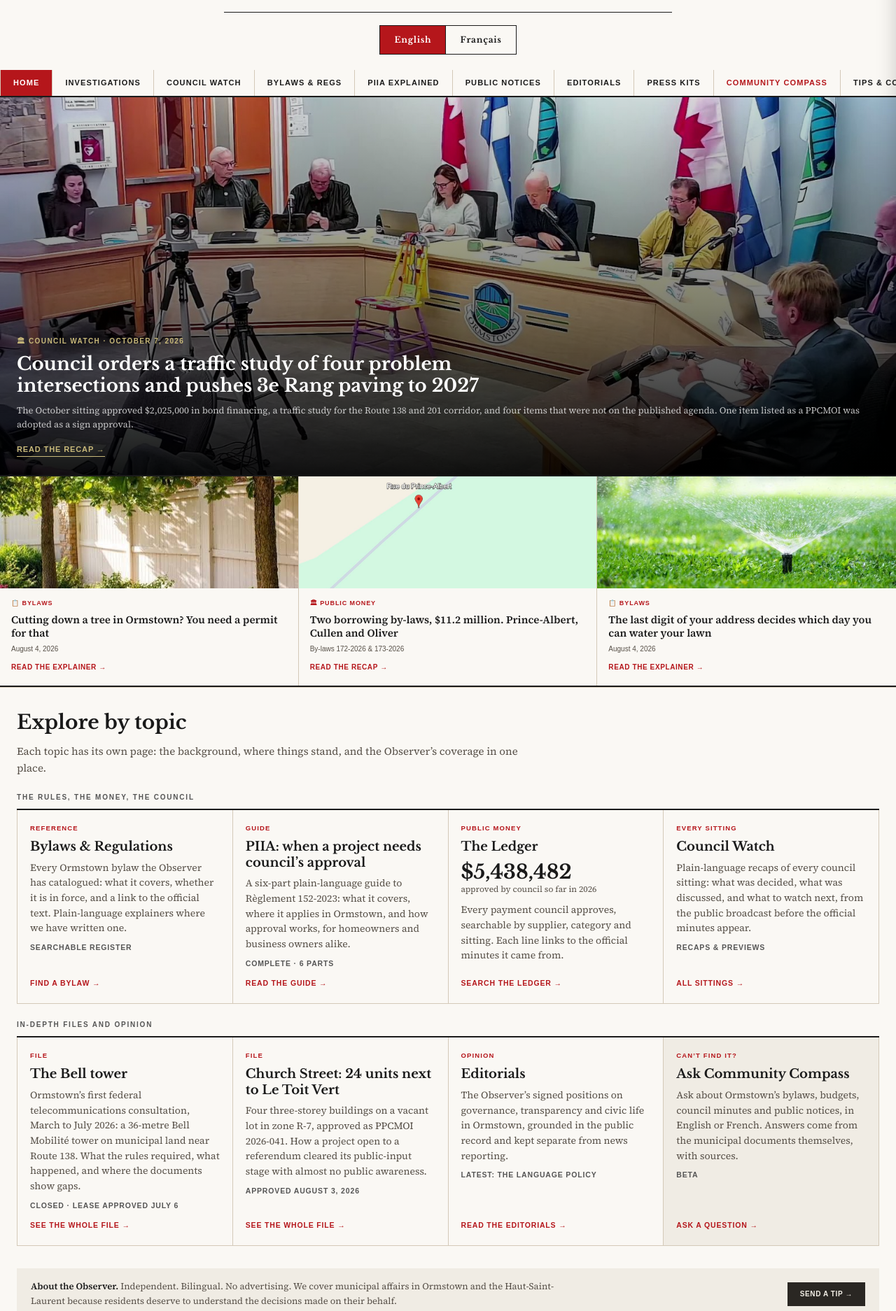
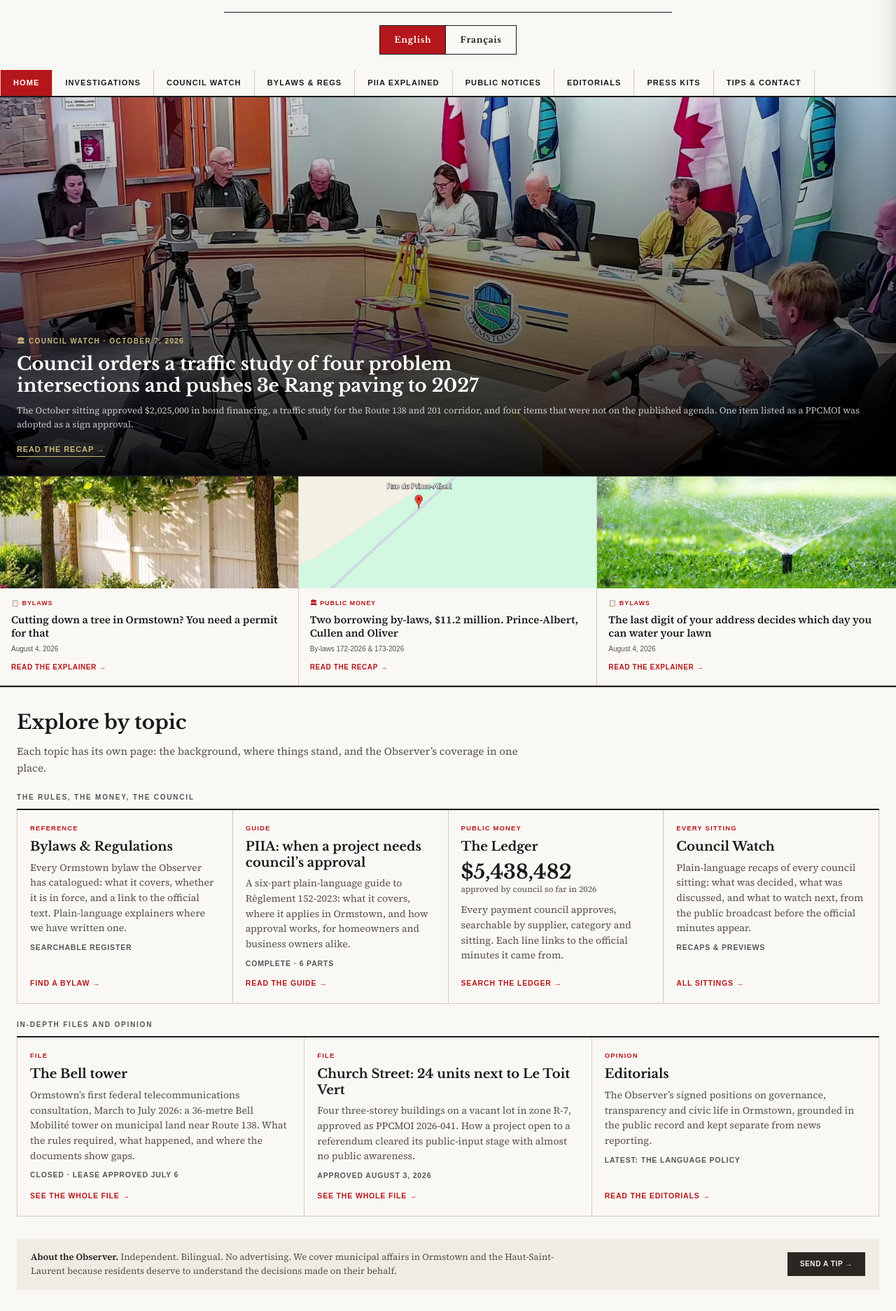
Before and after one commit to OrmstownObserver/ormstownobserver.github.io, a plain HTML site: page index.html in a window 1280 px wide. Shown: the part 173-2047 px from the top of the page at 70% size. Drawn offline with nearby package versions, Linux system fonts and the light colour scheme.

Commit message:
Hide Community Compass from the site
Removes every link to the Q&A pages (header menu, homepage nav and
"Explore by topic" card) and marks /en/ask/ and /fr/posez-une-question/
noindex, so readers stay on the bylaw explainers while Compass is built
outside this site. The pages and backend still work for anyone with the
address. The topic grid's second row goes to three columns.

Co-Authored-By: Claude Opus 5.5 <noreply@anthropic.com>

```diff
--- a/index.html
+++ b/index.html
@@ -86,20 +86,14 @@
   }
   .site-nav a:first-child { border-left: 1px solid var(--border); }
   .site-nav a:hover, .site-nav a.is-active { background: var(--accent); color: #fff; }
-  .site-nav a.nav-cc { color: var(--accent); font-weight: 700; }
-  .site-nav a.nav-cc:hover, .site-nav a.nav-cc.is-active { color: #fff; }
   /* Dark mode lifts --accent to a pale #e8686c, on which the #fff above sits
      at about 2.4:1. html.obs-ds is set by observer-header.js only on pages
      that link observer.css, which this one does. */
   html.obs-ds[data-theme=dark] .site-nav a:hover,
-  html.obs-ds[data-theme=dark] .site-nav a.is-active,
-  html.obs-ds[data-theme=dark] .site-nav a.nav-cc:hover,
-  html.obs-ds[data-theme=dark] .site-nav a.nav-cc.is-active { color: #16150f; }
+  html.obs-ds[data-theme=dark] .site-nav a.is-active { color: #16150f; }
   @media (prefers-color-scheme: dark) {
     html.obs-ds:not([data-theme=light]) .site-nav a:hover,
-    html.obs-ds:not([data-theme=light]) .site-nav a.is-active,
-    html.obs-ds:not([data-theme=light]) .site-nav a.nav-cc:hover,
-    html.obs-ds:not([data-theme=light]) .site-nav a.nav-cc.is-active { color: #16150f; }
+    html.obs-ds:not([data-theme=light]) .site-nav a.is-active { color: #16150f; }
   }
 
   /* ── HERO — Option A: full-width lead, then two secondary cards BELOW.
@@ -231,8 +225,7 @@
     font-family: sans-serif; font-size: 10.5px; font-weight: 800;
     text-transform: uppercase; letter-spacing: .08em; color: var(--accent);
   }
-  .topic-card-ask { background: var(--paper-dark); }
-  .topic-card-ask:hover { background: var(--accent-bg); }
+  .topic-grid-3 { grid-template-columns: repeat(3, minmax(0, 1fr)); }
 
   /* The Ledger card carries the CURRENT YEAR's approved total, matching what
      the ledger itself opens on. Hardcoded for speed (the homepage must not
@@ -341,9 +334,6 @@
   </a>
   <a data-href-en="/press/" data-href-fr="/press/" href="/press/">
     <span data-en>Press Kits</span><span data-fr>Dossiers de presse</span>
-  </a>
-  <a class="nav-cc" data-href-en="/en/ask/" data-href-fr="/fr/posez-une-question/" href="/en/ask/">
-    <span data-en>Community Compass</span><span data-fr>Community Compass</span>
   </a>
   <a href="mailto:ormstownobserver@gmail.com">
     <span data-en>Tips &amp; Contact</span><span data-fr>Conseils &amp; contact</span>
@@ -482,7 +472,7 @@
   </div>
 
   <div class="topic-group-label"><span data-en>In-depth files and opinion</span><span data-fr>Dossiers de fond et opinion</span></div>
-  <div class="topic-grid">
+  <div class="topic-grid topic-grid-3">
     <a class="topic-card" data-href-en="/en/bell-tower-complete/" data-href-fr="/fr/bell-tower-complete/" href="/en/bell-tower-complete/">
       <div class="topic-kicker"><span data-en>File</span><span data-fr>Dossier</span></div>
       <div class="topic-title"><span data-en>The Bell tower</span><span data-fr>La tour Bell</span></div>
@@ -503,13 +493,6 @@
       <div class="topic-text"><span data-en>The Observer&rsquo;s signed positions on governance, transparency and civic life in Ormstown, grounded in the public record and kept separate from news reporting.</span><span data-fr>Les positions sign&eacute;es de l&rsquo;Observer sur la gouvernance, la transparence et la vie civique &agrave; Ormstown, fond&eacute;es sur les documents publics et distinctes du reportage.</span></div>
       <div class="topic-meta"><span data-en>Latest: the language policy</span><span data-fr>Dernier&nbsp;: la politique linguistique</span></div>
       <div class="topic-cta"><span data-en>Read the editorials &rarr;</span><span data-fr>Lire les &eacute;ditoriaux &rarr;</span></div>
-    </a>
-    <a class="topic-card topic-card-ask" data-href-en="/en/ask/" data-href-fr="/fr/posez-une-question/" href="/en/ask/">
-      <div class="topic-kicker"><span data-en>Can&rsquo;t find it?</span><span data-fr>Introuvable&nbsp;?</span></div>
-      <div class="topic-title"><span data-en>Ask Community Compass</span><span data-fr>Demandez &agrave; Community Compass</span></div>
-      <div class="topic-text"><span data-en>Ask about Ormstown&rsquo;s bylaws, budgets, council minutes and public notices, in English or French. Answers come from the municipal documents themselves, with sources.</span><span data-fr>Posez vos questions sur les r&egrave;glements, budgets, proc&egrave;s-verbaux et avis publics d&rsquo;Ormstown, en fran&ccedil;ais ou en anglais. Les r&eacute;ponses viennent des documents municipaux eux-m&ecirc;mes, avec les sources.</span></div>
-      <div class="topic-meta"><span data-en>Beta</span><span data-fr>B&ecirc;ta</span></div>
-      <div class="topic-cta"><span data-en>Ask a question &rarr;</span><span data-fr>Poser une question &rarr;</span></div>
     </a>
   </div>
 </section>
--- a/observer-header.js
+++ b/observer-header.js
@@ -278,10 +278,6 @@
         class="${isActive('/en/editorials') || isActive('/fr/editoriaux') ? 'is-active' : ''}">
         <span data-en>Editorials</span><span data-fr>Éditoriaux</span>
       </a>
-      <a href="/en/ask/" data-href-en="/en/ask/" data-href-fr="/fr/posez-une-question/"
-        class="${isActive('/en/ask') || isActive('/fr/posez-une-question') ? 'is-active' : ''}">
-        <span data-en>Community Compass</span><span data-fr>Community Compass</span>
-      </a>
       <a href="/press/" data-href-en="/press/" data-href-fr="/press/"
         class="${isActive('/press') ? 'is-active' : ''}">
         <span data-en>Press Kits</span><span data-fr>Dossiers de presse</span>
```
Also changed, not shown: en/ask/index.html (+4 -0 lines), fr/posez-une-question/index.html (+4 -0 lines).
